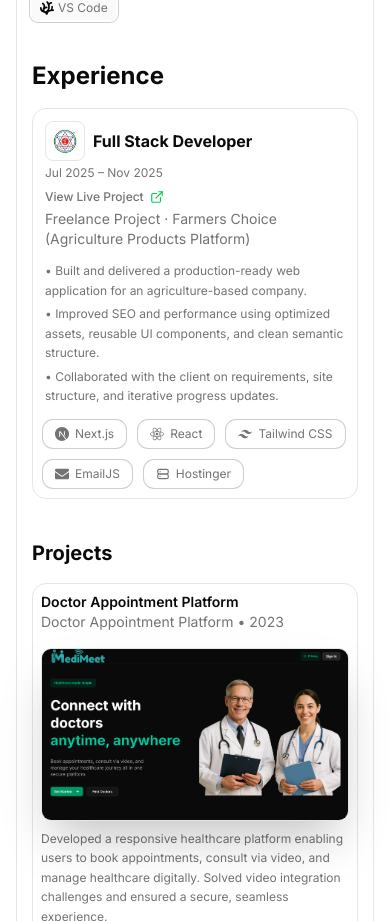
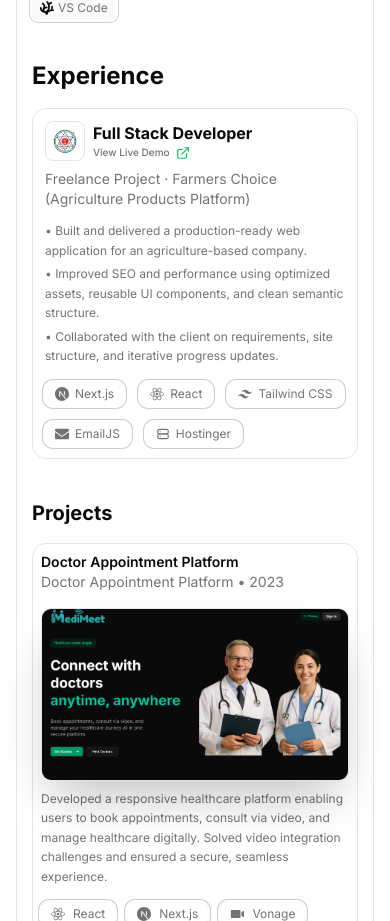
Before and after one commit to kedarrm/My_Portfolio, a Next.js app: page / in a window 390 px wide. Shown: the part 1040-1961 px from the top of the page. Built offline with nearby package versions, Linux system fonts and the light colour scheme.

Commit message:
experience responsiveness fix

```diff
--- a/app/MyWork/page.jsx
+++ b/app/MyWork/page.jsx
@@ -158,7 +158,7 @@ export default function ComponentsPage() {
 
 
         <div className="max-w-7xl mx-auto px-4 sm:px-8 mb-8">
-          <div className="flex gap-3 overflow-x-auto pb-2 scrollbar-hide px-2">
+          <div className="flex gap-3.5 overflow-x-auto pb-2 scrollbar-hide px-2">
             {categories.map((category) => {
               const Icon = categoryIcons[category];
 
--- a/components/sections/Experience.jsx
+++ b/components/sections/Experience.jsx
@@ -61,7 +61,7 @@ export default function ExperienceTimeline() {
                                 onMouseEnter={() => setShowPreview(true)}
                                 onMouseLeave={() => setShowPreview(false)}
                             >
-                                <h2 className="text-md font-bold sm:text-xl sm:font-extrabold cursor-pointer">
+                                <h2 className="text-md font-bold sm:text-xl sm:font-extrabold cursor-pointer sm:mt-0 -mt-4">
                                     Full Stack Developer
                                 </h2>
 
@@ -97,17 +97,16 @@ export default function ExperienceTimeline() {
                         </div>
 
                         <div className="flex flex-col gap-0">
-                            <span className="text-xs text-muted-foreground">
+                            <span className="hidden sm:block text-xs text-muted-foreground">
                                 Jul 2025 – Nov 2025
-
                             </span>
                             <a
                                 href="https://www.farmerschoice.in/index.html"
                                 target="_blank"
                                 rel="noopener noreferrer"
-                                className="mt-2 inline-flex items-center gap-1.5 text-xs font-medium text-muted-foreground hover:text-foreground transition"
+                                className="-mt-5 pl-12 sm:pl-0 sm:mt-3 inline-flex items-center gap-1.5 text-[10px] sm:text-xs font-medium text-muted-foreground hover:text-foreground transition"
                             >
-                                View Live Project
+                                View Live Demo
                                 <ExternalLink className="h-3.5 w-3.5 text-green-500" />
                             </a>
                         </div>
```
